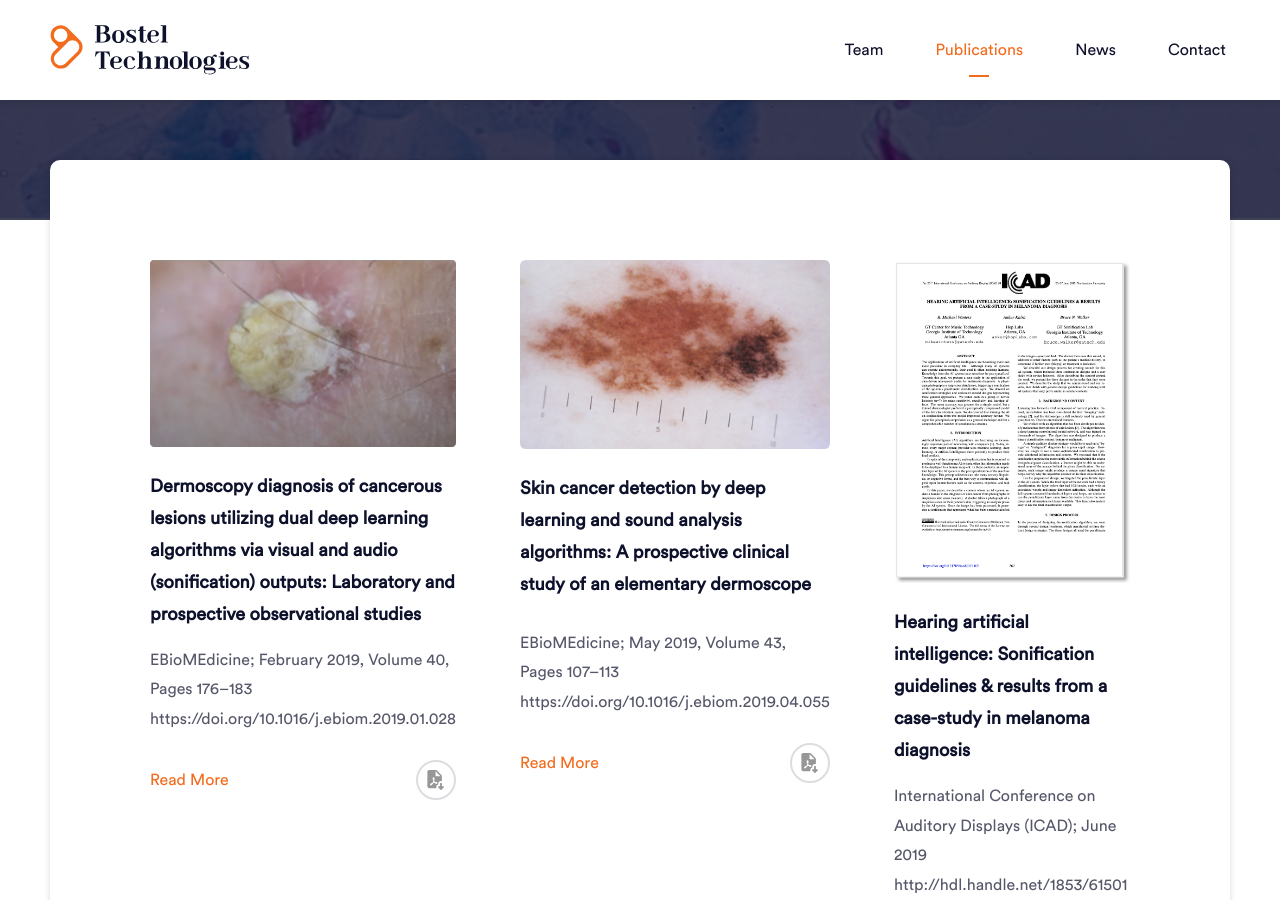
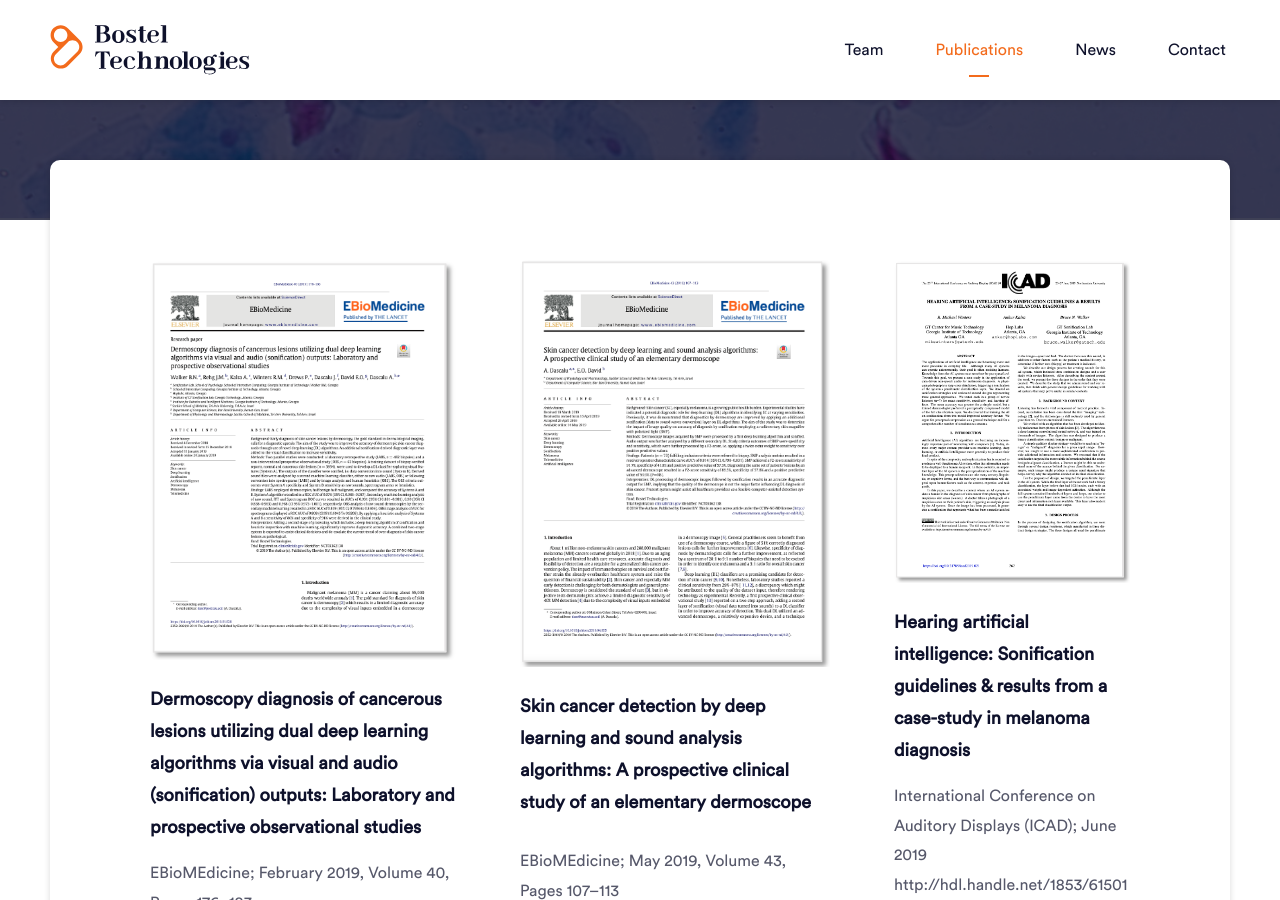
Before and after one commit to brucenwalker/bostelweb, a Jekyll site: the page built from publications.md, in a window 1280 px wide and 900 px high, scrolled down 392 px. Built offline with Jekyll 4.4.1, drawn with Linux system fonts in a browser that asks for light colours; some web fonts are replaced.

Commit message:
Update publications.md

```diff
--- a/publications.md
+++ b/publications.md
@@ -22,7 +22,7 @@ slug: publications
                 <div class="publications">
 
                     <div class="publication">
-                        <a href="/dermoscopy-diagnosis-cancerous-lesions"><img class="publication-img" src="assets/malignant1a.png" alt="an image of a cancerous skin lesion" /></a>
+                        <a href="/dermoscopy-diagnosis-cancerous-lesions"><img class="publication-img" src="assets/eBioMedicine-2019-02-frontpage.png" alt="cover of article" /></a>
                         <h4 class="h4">Dermoscopy diagnosis of cancerous lesions utilizing dual deep learning algorithms via visual and audio (sonification) outputs: Laboratory and prospective observational studies</h4>
                         <p>EBioMEdicine; February 2019, Volume 40, Pages 176–183 <BR>https://doi.org/10.1016/j.ebiom.2019.01.028</p>
 
@@ -33,7 +33,7 @@ slug: publications
                     </div>
 
                     <div class="publication">
-                        <a href="/skin-cancer-detection-deep-learning-sound-analysis-algorithms"><img class="publication-img" src="/assets/skin-cancer.jpg" alt="topical skin cancer lesions" /></a>
+                        <a href="/skin-cancer-detection-deep-learning-sound-analysis-algorithms"><img class="publication-img" src="/assets/eBioMedicine-2019-05-frontpage.png" alt="cover of article" /></a>
                         <h2 class="h4">Skin cancer detection by deep learning and sound analysis algorithms: A prospective clinical study of an elementary dermoscope</h2>
                         <p>EBioMEdicine; May 2019, Volume 43, Pages 107–113 <BR>https://doi.org/10.1016/j.ebiom.2019.04.055</p>
 
```
